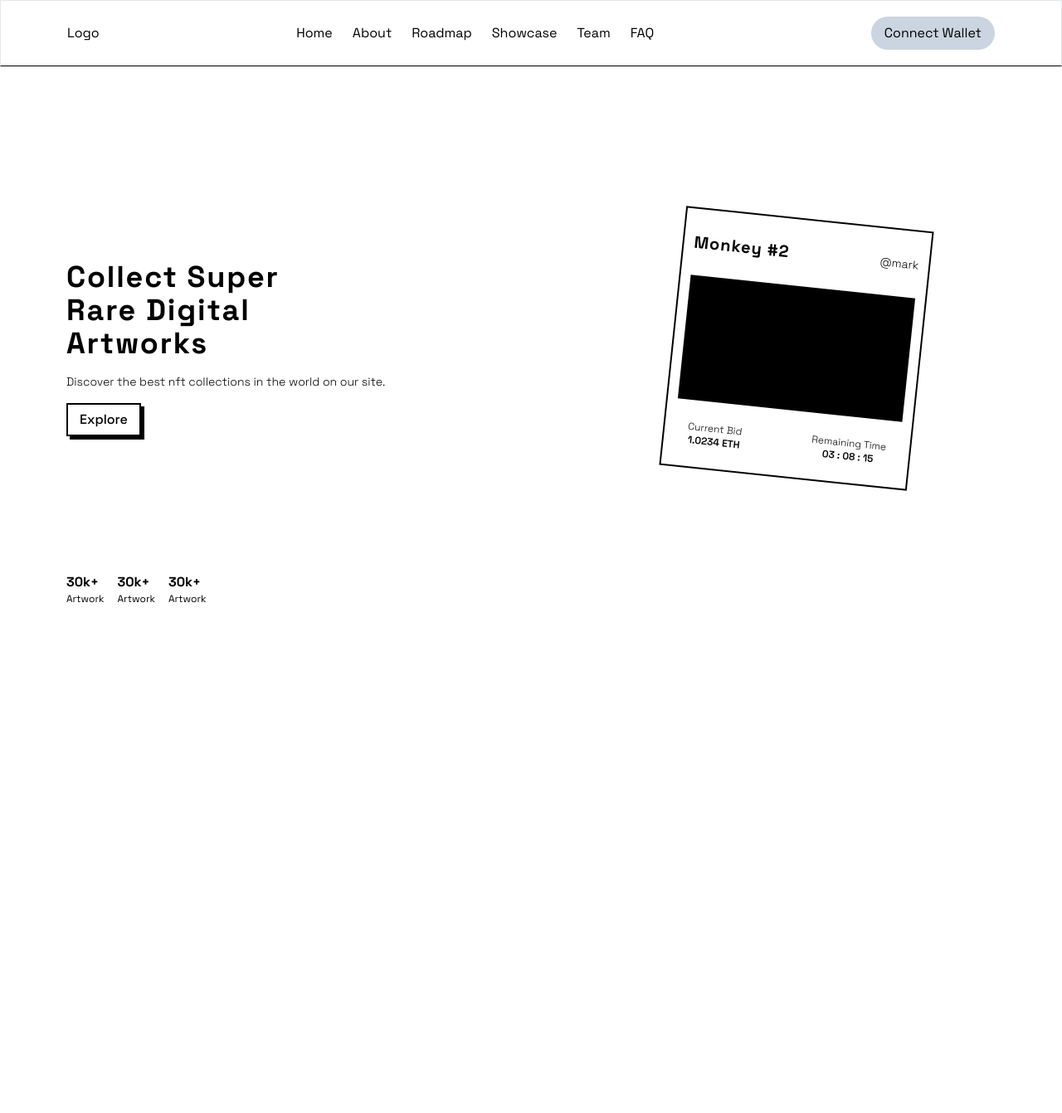
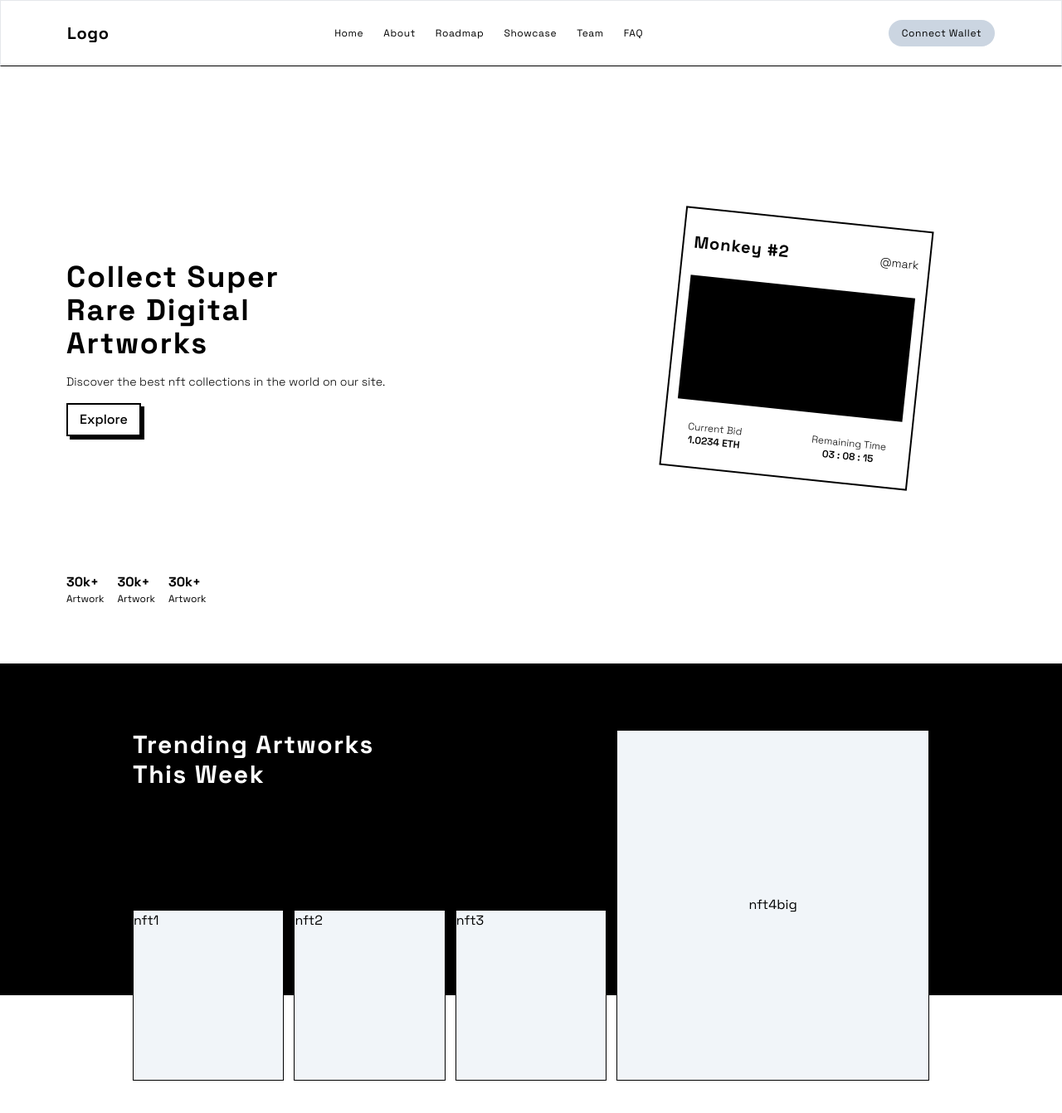
Before and after one commit to CharlesCarr/next-nft-landing-page, a Next.js app: page / in a window 1280 px wide. Shown: the top 1342 px of the page at 83% size. Before the commit the page ends 800 px from the top, so only its background shows below. Built offline with nearby package versions, Linux system fonts and the light colour scheme.

Commit message:
feat: add trending section

```diff
--- a/components/Nav.tsx
+++ b/components/Nav.tsx
@@ -2,9 +2,9 @@ import React from "react";
 
 const Nav = () => {
   return (
-    <div className="bg-white border-b-black border w-full h-20 text-center flex items-center justify-center">
+    <div className="bg-white border-b-black border w-full h-20 text-center flex items-center justify-center text-xs tracking-wider">
       <nav className="flex justify-between items-center w-full mx-20">
-        <p>Logo</p>
+        <p className="text-xl font-bold">Logo</p>
 
         <span className="hidden">Ham Menu</span>
 
--- /dev/null
+++ b/components/sections/Trending.tsx
@@ -0,0 +1,19 @@
+import React from "react";
+
+const Trending = () => {
+  return (
+    <div className="w-screen h-screen relative">
+      <div className="w-screen h-1/2 bg-black"></div>
+      <div className="w-screen h-1/2 bg-white"></div>
+      <div className="w-3/4 h-4/5 absolute m-auto top-0 right-0 left-0 bottom-0 grid grid-rows-3 grid-cols-5 gap-3">
+        <div className="row-start-1 row-end-2 col-start-1 col-end-4 flex justify-start items-start text-white text-3xl font-bold tracking-wider"><p>Trending Artworks <br /> This Week</p></div>
+        <div className="bg-slate-100 row-start-2 row-end-3 col-start-1 col-end-2 border border-black">nft1</div>
+        <div className="bg-slate-100 row-start-2 row-end-3 col-start-2 col-end-3 border border-black">nft2</div>
+        <div className="bg-slate-100 row-start-2 row-end-3 col-start-3 col-end-4 border border-black">nft3</div>
+        <div className="bg-slate-100 row-start-1 row-end-3 col-start-4 col-end-6 flex justify-center items-center border border-black">nft4big</div>
+      </div>
+    </div>
+  );
+};
+
+export default Trending;
--- a/pages/index.tsx
+++ b/pages/index.tsx
@@ -10,6 +10,7 @@ import Roadmap from "../components/sections/Roadmap";
 import Showcase from "../components/sections/Showcase";
 import Faq from "../components/sections/Faq";
 import { Inter } from '@next/font/google'
+import Trending from "../components/sections/Trending";
 
 export default function Home() {
   return (
@@ -22,6 +23,7 @@ export default function Home() {
 
       <Nav />
       <Top />
+      <Trending />
       {/* <About />
       <Roadmap />
       <Showcase />
```
